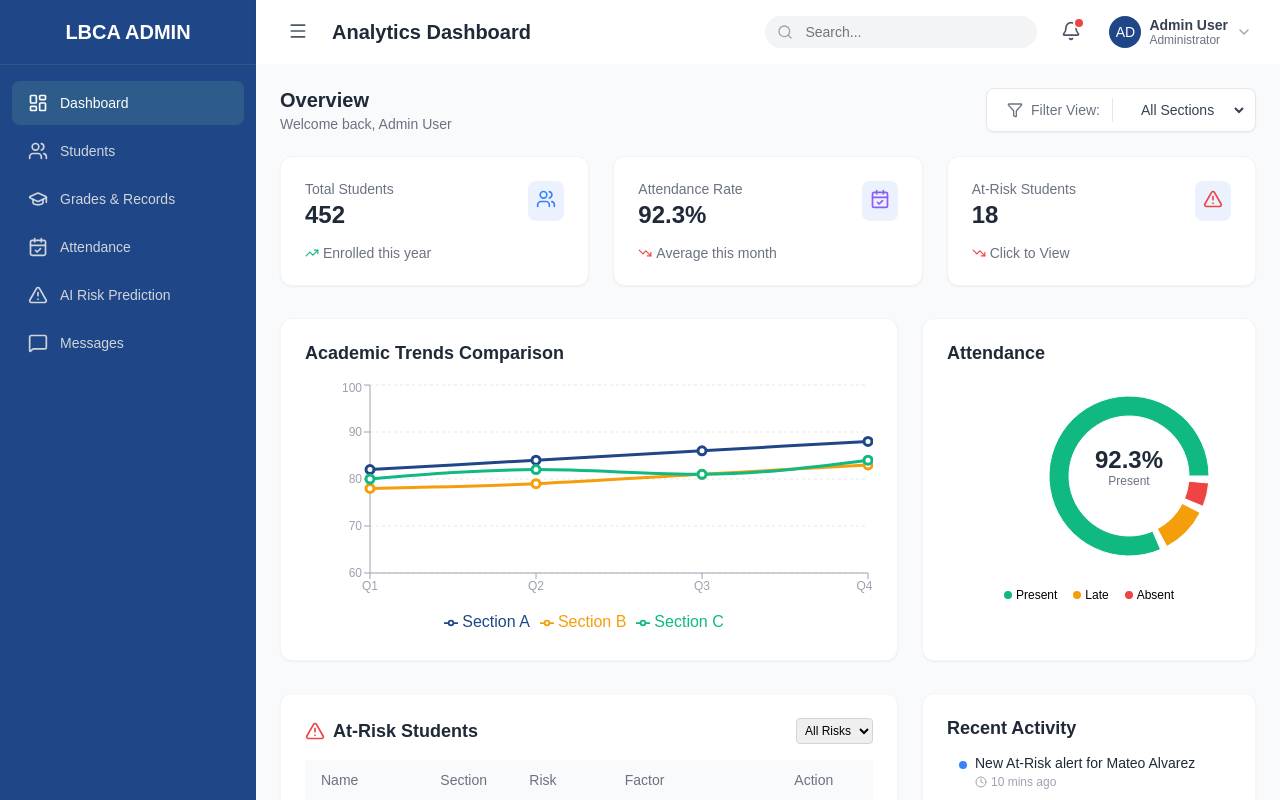
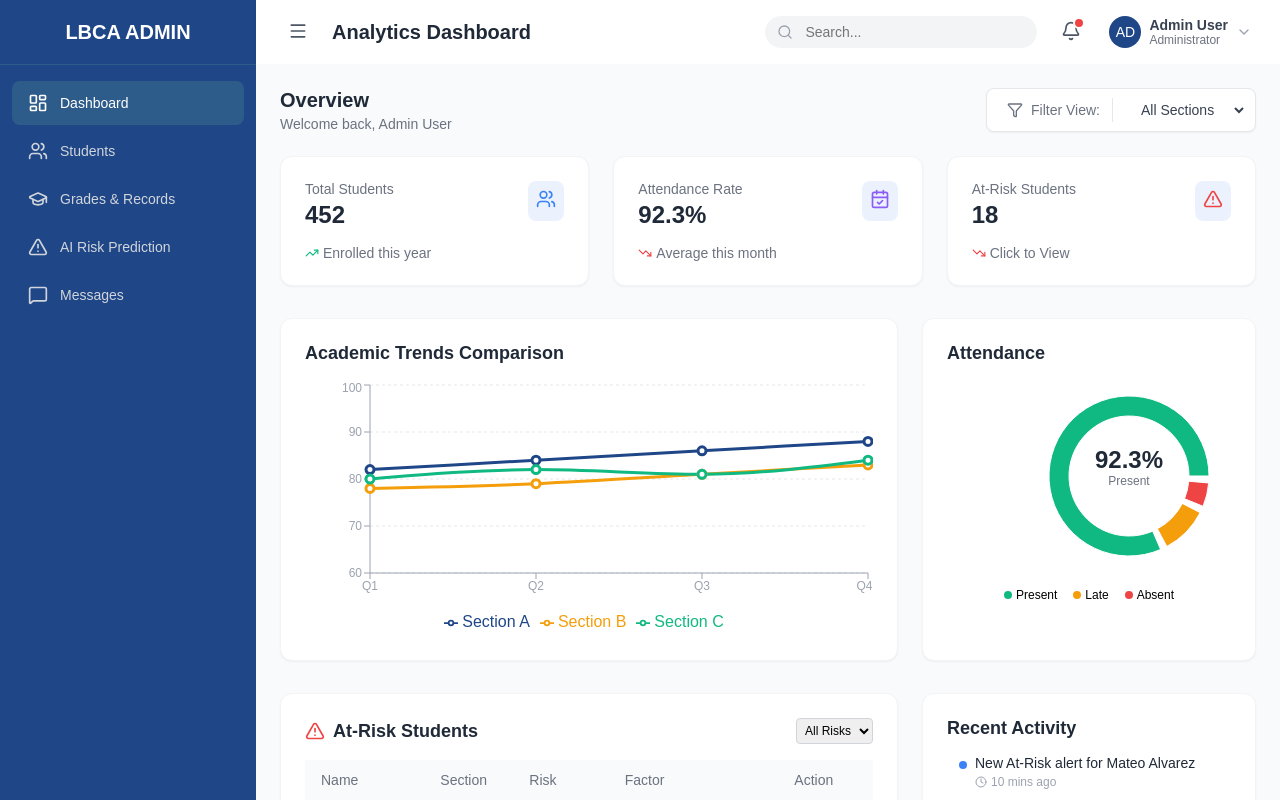
Before and after one commit to shanmili/LBCA-Dashboard-Screen, a React (Create React App) app: page / in a window 1280 px wide. Built offline with nearby package versions, Linux system fonts and the light colour scheme.

Commit message:
AppDev-L3: Component design and styling completed

```diff
--- a/src/components/layout/Sidebar.js
+++ b/src/components/layout/Sidebar.js
@@ -40,13 +40,7 @@ const Sidebar = ({ isOpen, activeTab, onNavigate }) => {
           onClick={() => onNavigate('grades')}
           collapsed={!isOpen}
         />
-        <SidebarItem
-          icon={CalendarCheck}
-          label="Attendance"
-          active={activeTab === 'attendance'}
-          onClick={() => onNavigate('attendance')}
-          collapsed={!isOpen}
-        />
+
         <SidebarItem
           icon={AlertTriangle}
           label="AI Risk Prediction"
```
Also changed, not shown: 7 other files (tests, documents, lock files or other folders).
